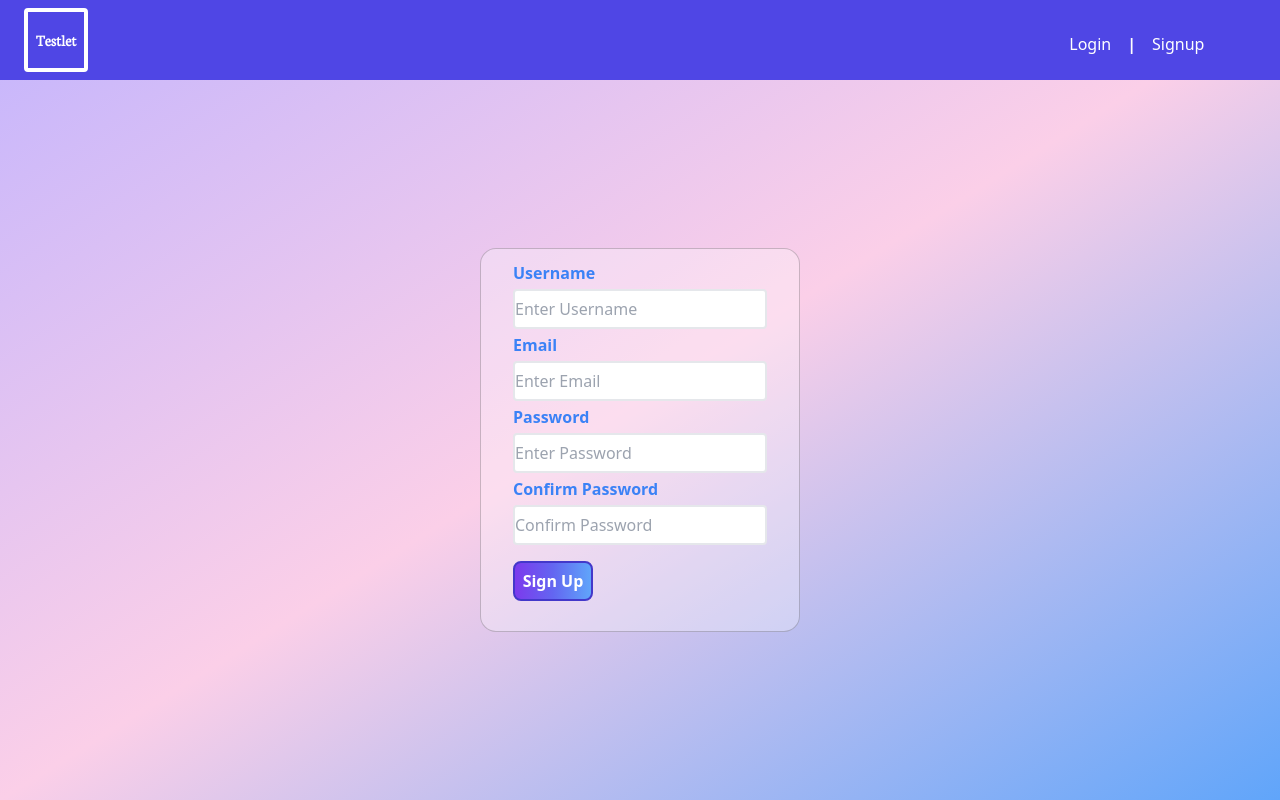
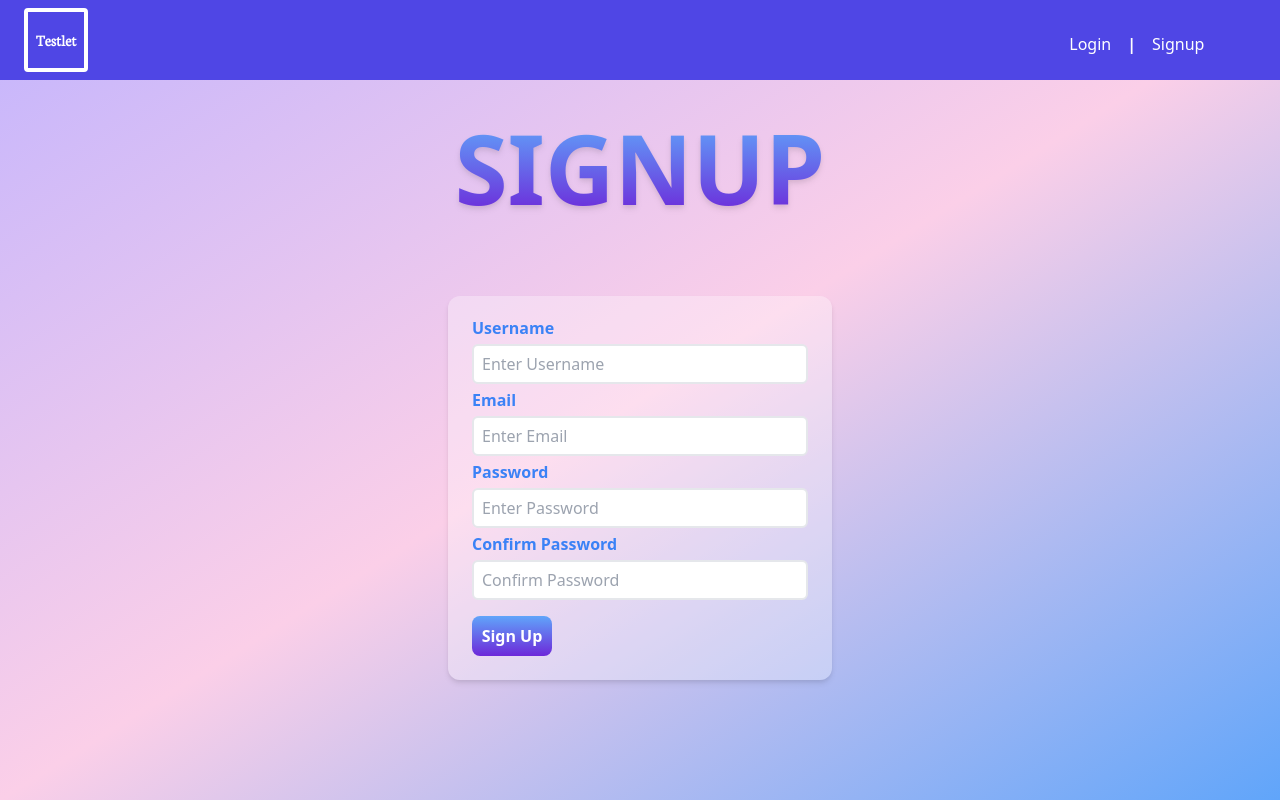
Before and after one commit to 5vedish/Quizlet-Clone, a Next.js app: page /signup in a window 1280 px wide. Built offline with nearby package versions, Linux system fonts and the light colour scheme.

Commit message:
Caution Commit

```diff
--- a/components/signup.tsx
+++ b/components/signup.tsx
@@ -1,43 +1,66 @@
 import 'tailwindcss/tailwind.css'
 
-export default function SignupCard(){
+export default function SignupCard() {
   return (
-        <div className="flex flex-col text-blue-500 w-80 h-96 m-auto bg-white bg-opacity-30 border-black border border-opacity-20 rounded-2xl p-2">
-            <label className="mx-6 mt-1 font-semibold">
+    <>
+      <span className="md:w-auto mt-10 items-center text-8xl font-semibold uppercase text-transparent bg-clip-text bg-gradient-to-t from-purple-700 to-blue-400 filter drop-shadow-md select-none">
+        Signup
+      </span>
+
+      <div
+        className="flex flex-col text-blue-500 w-96 h-96 m-20 bg-white bg-opacity-30 rounded-xl
+        text-blue-500 font-semibold shadow-md"
+      >
+        <label className="mx-6 mt-5 font-semibold">
           Username
           <form className="flex mt-1">
-                    <input className="bg-white border-2 text-black placeholder-gray-400 focus:placeholder-gray-300 border-gray h-10 rounded flex-1" placeholder='Enter Username'>
-                    </input>
+            <input
+              className="bg-white border-2 text-black placeholder-gray-400 focus:placeholder-gray-300 focus:outline-none focus:ring focus:border-indigo-200 border-gray h-10 rounded-md flex-1 px-2"
+              placeholder="Enter Username"
+            ></input>
           </form>
         </label>
 
         <label className="mx-6 mt-1 font-semibold">
           Email
           <form className="flex mt-1">
-                        <input className="bg-white border-2 text-black placeholder-gray-400 focus:placeholder-gray-300 border-gray h-10 rounded flex-1" placeholder='Enter Email'>
-                        </input>
+            <input
+              className="bg-white border-2 text-black placeholder-gray-400 focus:placeholder-gray-300 focus:outline-none focus:ring focus:border-indigo-200 border-gray h-10 rounded-md flex-1 px-2"
+              placeholder="Enter Email"
+            ></input>
           </form>
         </label>
 
         <label className="mt-1 mx-6 font-semibold">
           Password
           <form className="flex mt-1">
-                        <input className="bg-white border-2 text-black placeholder-gray-400 focus:placeholder-gray-300 border-gray h-10 rounded flex-1" placeholder='Enter Password'>
-                        </input>
+            <input
+              className="bg-white border-2 text-black placeholder-gray-400 focus:placeholder-gray-300 focus:outline-none focus:ring focus:border-indigo-200 border-gray h-10 rounded-md flex-1 px-2"
+              placeholder="Enter Password"
+            ></input>
           </form>
         </label>
 
         <label className="mx-6 mt-1 font-semibold">
           Confirm Password
           <form className="flex mt-1">
-                        <input className="bg-white border-2 text-black placeholder-gray-400 focus:placeholder-gray-300 border-gray h-10 rounded flex-1" placeholder='Confirm Password'>
-                        </input>
+            <input
+              className="bg-white border-2 text-black placeholder-gray-400 focus:placeholder-gray-300 focus:outline-none focus:ring focus:border-indigo-200 border-gray h-10 rounded-md flex-1 px-2"
+              placeholder="Confirm Password"
+            ></input>
           </form>
         </label>
 
-            <button className="ml-6 font-semibold text-align-center w-20 h-10 text-white border-2 rounded-lg mt-4 border-indigo-700 bg-gradient-to-r from-purple-600 via-indigo-500 to-blue-400 hover:from-purple-400 hover:via-indigo-400 hover:to-blue-300">
+        <button
+          className="font-semibold text-align-center w-20 h-10 text-white
+                    rounded-lg bg-gradient-to-t from-purple-700 to-blue-400
+                    hover:from-purple-400 hover:via-indigo-400 hover:to-blue-300 mt-4 ml-6 mb-4
+                    focus:outline-none focus:ring-4 focus:ring-blue-500 focus:ring-opacity-70
+                    cursor-pointer"
+        >
           Sign Up
         </button>
       </div>
+    </>
   )
 }
--- a/pages/index.tsx
+++ b/pages/index.tsx
@@ -1,6 +1,7 @@
 import { getSortedPostsData } from '../lib/posts'
 import { GetStaticProps } from 'next'
 import NavbarContainer from '../components/navbar'
+import Link from 'next/link'
 
 // export default function Home({
 //   allPostsData
@@ -46,47 +47,51 @@ export default function Home() {
   return (
     <div>
       <NavbarContainer bg_enabled logged_in={false} authing={false}>
-        <div className="mx-auto w-screen h-full">
-          <div className="flex justify-around flex-row h-full">
-            <div className="flex flex-col w-2/5 h-full space-y-6">
+        <div className="w-screen m-auto">
+          <div className="flex flex-row justify-around">
+            <div className="flex flex-col w-2/5">
               <div className="flex flex-row justify-center">
                 <div className="bg-indigo-600 mt-32 rounded-2xl">
-                  <p className="px-4 py-4 text-white font-bold font-trial text-9xl">
+                  <p className="px-6 py-6 text-white font-bold font-trial text-9xl">
                     Testlet
                   </p>
                 </div>
               </div>
             </div>
-            <div className="flex flex-col justify-start bg-white bg-opacity-50 w-3/5 h-full rounded-l-3xl">
-              <div className="flex flex-row mt-32 justify-end">
-                <div className="transform bg-gradient-to-r from-purple-600 via-indigo-500 to-blue-400 w-11/12 h-16 rounded-l-lg hover:transition duration-500 hover:scale-110 hover:-translate-x-14">
-                  <p className="font-semibold px-4 py-4 text-lg text-white">
+
+            <div className="flex flex-col flex justify-end bg-white bg-opacity-50 w-3/5 h-full rounded-l-3xl">
+              <div className="flex flex-row justify-end h-auto my-12">
+                <div className="transform bg-gradient-to-r from-purple-600 via-indigo-500 to-blue-400 w-11/12 rounded-l-lg hover:transition duration-500 hover:scale-110 hover:-translate-x-14">
+                  <p className="font-semibold px-4 py-4 text-xl text-white">
                     Create Flashcards for all Occasions!
                   </p>
                 </div>
               </div>
 
-              <div className="flex flex-row mt-14 justify-end">
-                <div className="transform bg-gradient-to-r from-purple-600 via-indigo-500 to-blue-400 w-11/12 h-16 rounded-l-lg hover:transition duration-500 hover:scale-110 hover:-translate-x-14">
-                  <p className="px-4 py-4 font-semibold text-lg text-white">
+              <div className="flex flex-row justify-end my-12">
+                <div className="transform bg-gradient-to-r from-purple-600 via-indigo-500 to-blue-400 w-11/12 rounded-l-lg hover:transition duration-500 hover:scale-110 hover:-translate-x-14">
+                  <p className="px-4 py-4 font-semibold text-xl text-white">
                     Upload Text and Images!
                   </p>
                 </div>
               </div>
-              <div className="flex flex-row mt-14 justify-end">
-                <button
-                  className="transform bg-gradient-to-r from-purple-600 via-indigo-500 to-blue-400 w-11/12 h-32 text-white text-4xl font-semibold rounded-l-lg hover:bg-indigo-600 transition duration-500 hover:scale-110 hover:-translate-x-14"
-                  onClick={() => alert('Nothing Happened')}
-                >
+
+              <div className="flex flex-row justify-end h-1/4 my-12">
+                <Link href="/signup">
+                  <button className="transform bg-gradient-to-r from-purple-600 via-indigo-500 to-blue-400 w-11/12 h-32 text-white text-5xl font-semibold rounded-l-lg hover:bg-indigo-600 transition duration-500 hover:scale-110 hover:-translate-x-14">
                     Click Here to Get Started!
                   </button>
+                </Link>
               </div>
-              <p className="text-5xl mt-14 text-center">
+              <div className="h-1/4 my-8">
+                <p className="text-5xl text-center">
                   "It's like Quizlet but Worse"
                 </p>
+
                 <p className="text-lg text-right mr-4">
                   -Nadil Gamage, Loser, New York, USA
                 </p>
+              </div>
             </div>
           </div>
         </div>
```
Also changed, not shown: components/login.tsx (+81 -47 lines). Lines whose indentation alone changed are shown as unchanged.
